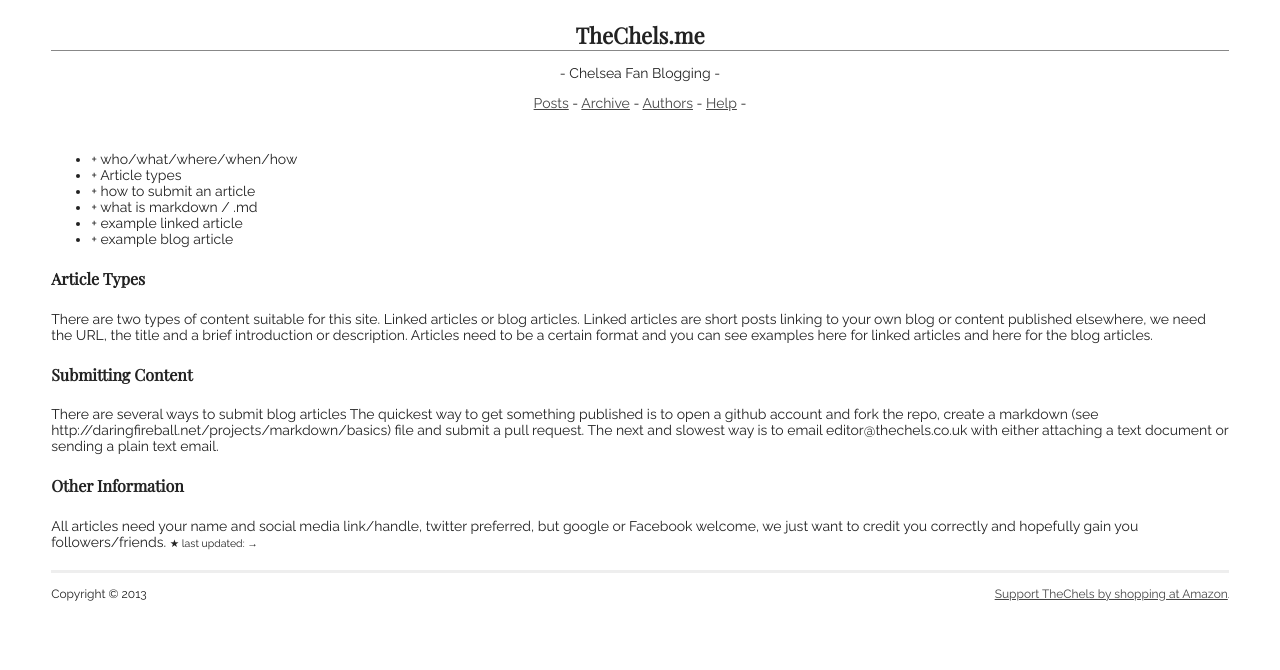
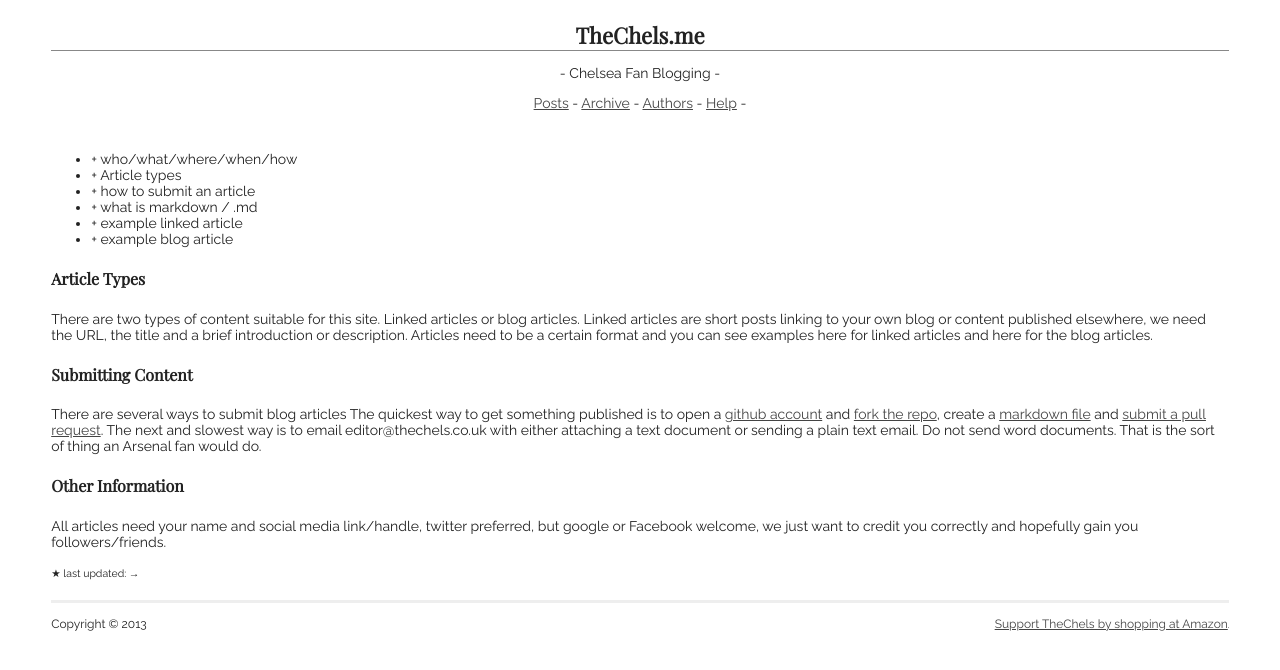
Before and after one commit to TheNenae/TheChels.github.io, a Jekyll site: the page built from help/index.html, in a window 1280 px wide. Shown: the top 670 px of the page. Built offline with Jekyll 4.4.1, drawn with Linux system fonts in a browser that asks for light colours; Markdown is read by kramdown in place of the engine named in the settings.

Commit message:
separate section now

```diff
--- a/help.html
+++ b/help/index.html
@@ -27,12 +27,14 @@
 <h4>Submitting Content</h4>
 There are several ways to submit blog articles
 
-The quickest way to get something published is to open a github account and fork the repo, create a markdown (see http://daringfireball.net/projects/markdown/basics)  file and submit a pull request.
+The quickest way to get something published is to open a <a href="https://github.com/">github account</a> and <a href="https://help.github.com/articles/fork-a-repo">fork the repo</a>, create a <a href="http://daringfireball.net/projects/markdown/basics">markdown file</a> and <a href="https://help.github.com/articles/using-pull-requests">submit a pull request</a>.
 
-The next and slowest way is to email editor@thechels.co.uk with either attaching a text document or sending a plain text email.
+The next and slowest way is to email editor@thechels.co.uk with either attaching a text document or sending a plain text email. Do not send word documents. That is the sort of thing an Arsenal fan would do.
 
 <h4>Other Information</h4>
 All articles need your name and social media link/handle, twitter preferred, but google or Facebook welcome, we just want to credit you correctly and hopefully gain you followers/friends.
 
-<small>★ <span class="date">last updated: {{ post.date | date: "%e %B, %Y" }} →</span></small>
+    <p>
+        <small>★ <span class="date">last updated: {{ post.date | date: "%e %B, %Y" }} →</span></small>
+    </p>
 </div>
```
